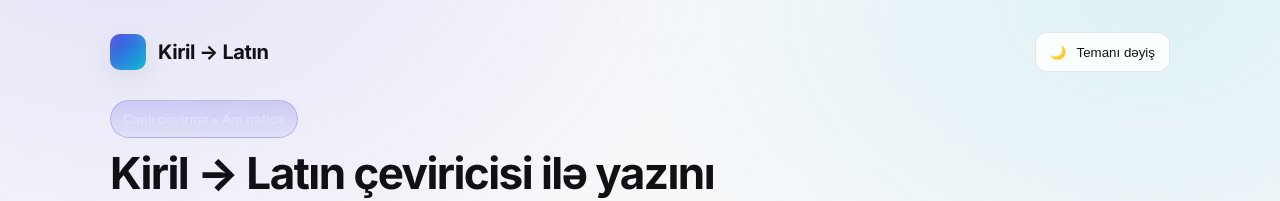
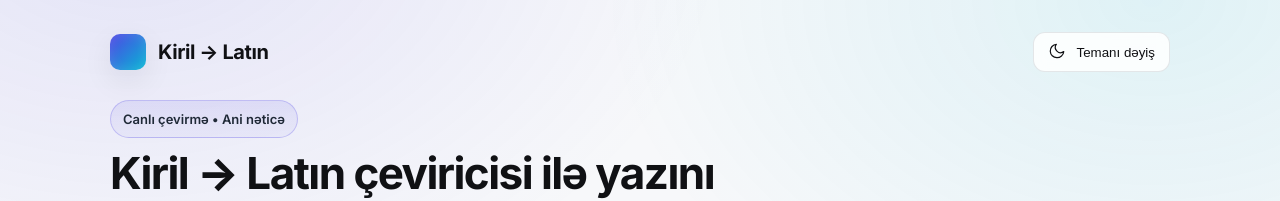
Before and after one commit to raawlinss/language-switcher, a plain HTML site: page index.html in a window 1280 px wide. Shown: the top 201 px of the page. Drawn offline with Linux system fonts and the light colour scheme.

Commit message:
Update theme toggle and conversion logic

```diff
--- a/index.html
+++ b/index.html
@@ -158,6 +158,12 @@
       border: 1px solid rgba(16,24,40,.10);
     }
 
+    :root[data-theme='light'] .badge {
+      color: #1f2937;
+      background: linear-gradient(180deg, rgba(79,70,229,.10), rgba(79,70,229,.04));
+      border-color: rgba(79,70,229,.25);
+    }
+
     .converter {
       display: grid;
       grid-template-columns: 1fr 1fr;
@@ -281,6 +287,12 @@
       box-shadow: var(--shadow-1);
     }
     .toast.show { transform: translateY(0); opacity: 1; }
+
+    :root[data-theme='light'] .toast {
+      background: linear-gradient(180deg, rgba(34,197,94,.14), rgba(34,197,94,.08));
+      border-color: rgba(34,197,94,.35);
+      color: #14532d;
+    }
   </style>
 </head>
 <body>
@@ -292,7 +304,7 @@
       </div>
       <div class="actions">
         <button class="theme" id="themeToggle" aria-label="Tema dəyiş">
-          <span id="themeIcon">🌙</span>
+          <span id="themeIcon" aria-hidden="true"></span>
           <span>Temanı dəyiş</span>
         </button>
       </div>
@@ -342,6 +354,11 @@
   <div class="toast" id="toast">Kopyalandı ✓</div>
 
   <script>
+    const icons = {
+      sun: '<svg width="18" height="18" viewBox="0 0 24 24" fill="none" xmlns="http://www.w3.org/2000/svg" aria-hidden="true"><path d="M12 4V2M12 22v-2M4.93 4.93 3.52 3.52M20.48 20.48l-1.41-1.41M4 12H2M22 12h-2M4.93 19.07 3.52 20.48M20.48 3.52 19.07 4.93" stroke="currentColor" stroke-width="1.6" stroke-linecap="round"/><circle cx="12" cy="12" r="4" stroke="currentColor" stroke-width="1.6"/></svg>',
+      moon: '<svg width="18" height="18" viewBox="0 0 24 24" fill="none" xmlns="http://www.w3.org/2000/svg" aria-hidden="true"><path d="M21 12.79A9 9 0 1 1 11.21 3 7 7 0 0 0 21 12.79Z" stroke="currentColor" stroke-width="1.6" stroke-linecap="round" stroke-linejoin="round"/></svg>'
+    };
+
     const conversionMap = {
       'А': 'A', 'а': 'a',
       'Б': 'B', 'б': 'b',
@@ -391,7 +408,7 @@
     function convertText() {
       const src = kiril.value;
       let out = '';
-      for (const ch of src) out += conversionMap.hasOwnProperty(ch) ? conversionMap[ch] : ch;
+      for (const ch of src) out += Object.prototype.hasOwnProperty.call(conversionMap, ch) ? conversionMap[ch] : ch;
       latin.value = out;
       leftCount.textContent = `${src.length} simvol`;
       rightCount.textContent = `${out.length} simvol`;
@@ -429,7 +446,7 @@
       const dark = theme === 'dark';
       document.documentElement.setAttribute('data-theme', theme);
       document.documentElement.style.colorScheme = dark ? 'dark' : 'light';
-      themeIcon.textContent = dark ? '☀️' : '🌙';
+      themeIcon.innerHTML = dark ? icons.sun : icons.moon;
       localStorage.setItem('theme', theme);
     }
 
```
